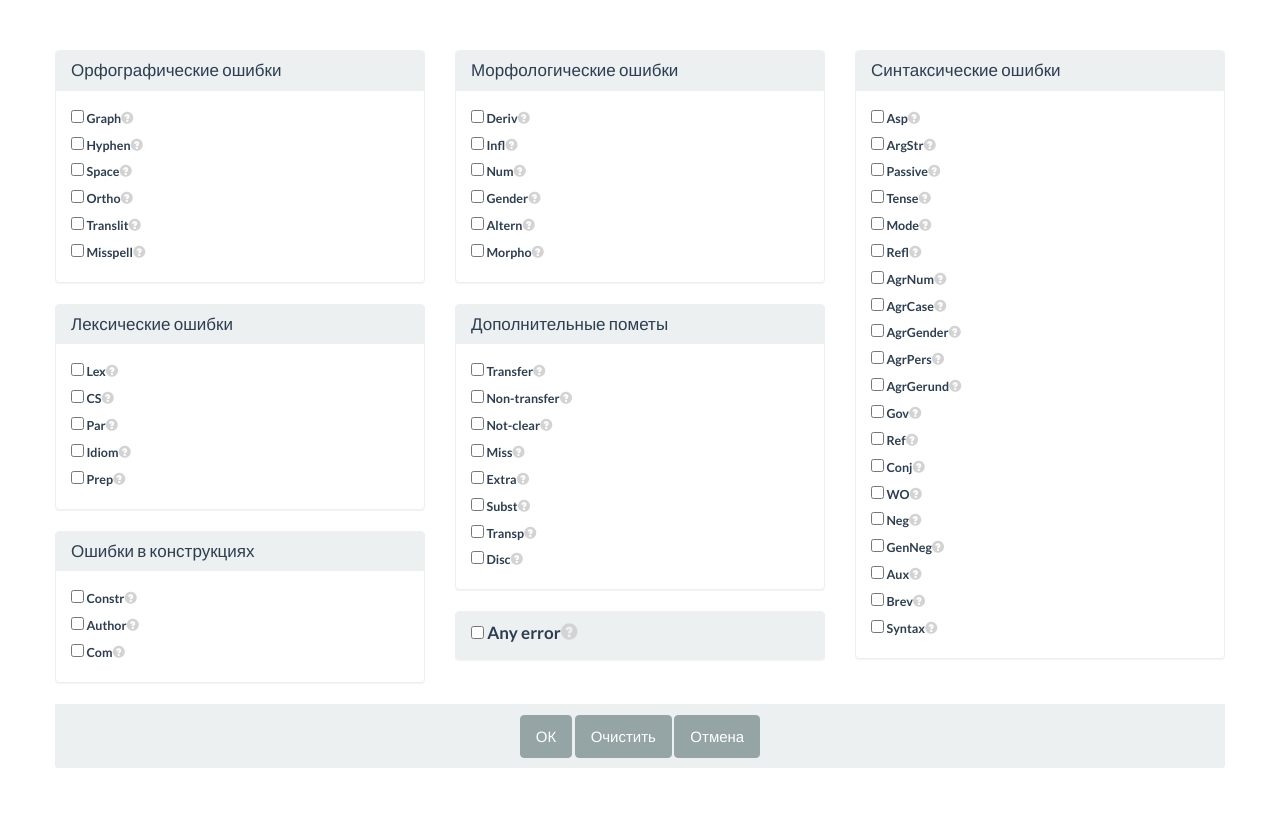
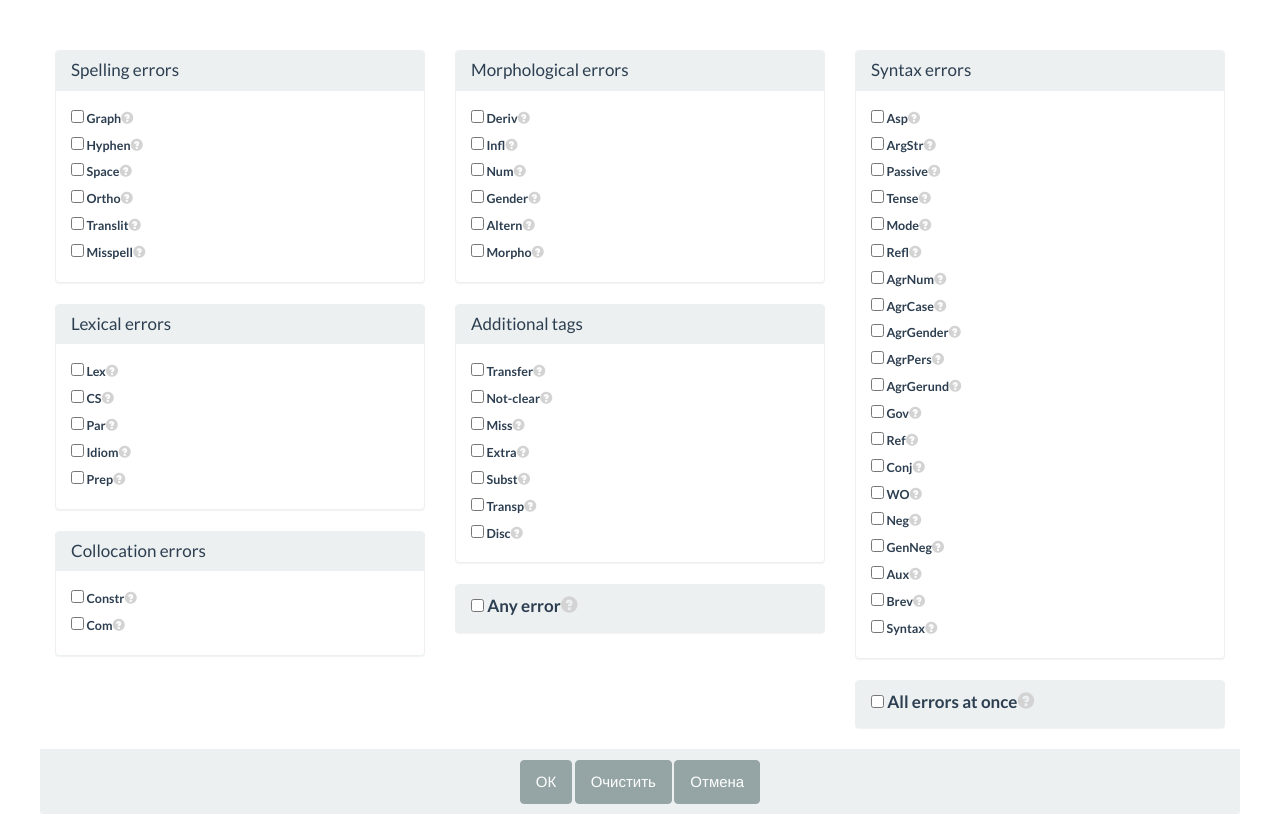
Before and after one commit to nikitaremnev/Learner_Translator_Corpus, a Django app: template templates/search/errsel.html in a window 1280 px wide. Before the commit the page ends 768 px from the top, so only its background shows below. Run offline with Django 3.2, Linux system fonts and the light colour scheme; the template is opened without the code that fills it, so the values that code supplies are empty; some libraries are stand-ins or nearby versions.

Commit message:
parallelism

```diff
--- a/Corpus/db_utils.py
+++ b/Corpus/db_utils.py
@@ -2,10 +2,15 @@
 __author__ = 'esokur'
 
 import sqlite3 as mdb
+import re
 
 from translator_corpus.settings import DATABASES
 
 NAME = DATABASES['default']['NAME']
+
+
+def regexp(y, x, search=re.search):
+    return 1 if search(y, x) else 0
 
 
 class Database(object):
@@ -27,6 +32,7 @@ class Database(object):
         Каждый кортеж - строка базы данных, сформированная по запросу.
         """
         self.cur = self._connection.cursor()  # mdb.cursors.DictCursor
+        self._connection.create_function('regexp', 2, regexp)
         self.cur.execute(q)
         res = self.cur.fetchall()
         self.cur.close()
--- a/templates/search/errsel.html
+++ b/templates/search/errsel.html
@@ -24,12 +24,12 @@
         <div class="col-sm-4">
 <div class="panel panel-default">
           <div class="panel-heading">
-            <h3 title="Invert" class="panel-title gr_inv activeA grammar" onClick="inverse('orpho')">Орфографические ошибки</h3>
+            <h3 title="Invert" class="panel-title gr_inv activeA grammar" onClick="inverse('orpho')">{% trans "Spelling errors" %}</h3>
           </div>
         <div class="panel-body">
           <div class="gr_group">
 		  <div>
-<input type="checkbox" name="orpho" value="Graph" id="orphograph">&nbsp;<label for="orphograph">Graph</label><a href="#" data-toggle="tooltip" title="Смешение алфавитов" style="color:lightgrey"><span class="glyphicon glyphicon-question-sign" aria-hidden="true"></span></a><br/>
+<input type="checkbox" name="orpho" value="Graph" id="orphograph">&nbsp;<label for="orphograph">Graph</label><a href="#" data-toggle="tooltip" title="{% trans "Смешение алфавитов"}" style="color:lightgrey"><span class="glyphicon glyphicon-question-sign" aria-hidden="true"></span></a><br/>
 <input type="checkbox" name="orpho" value="Hyphen" id="orphohyphen">&nbsp;<label for="orphohyphen">Hyphen</label><a href="#" data-toggle="tooltip" title="Ошибки в дефисном написании" style="color:lightgrey"><span class="glyphicon glyphicon-question-sign" aria-hidden="true"></span></a><br/>
 <input type="checkbox" name="orpho" value="Space" id="orphospace">&nbsp;<label for="orphospace">Space</label><a href="#" data-toggle="tooltip" title="Ошибка в слитно-раздельном написании" style="color:lightgrey"><span class="glyphicon glyphicon-question-sign" aria-hidden="true"></span></a><br/>
 <input type="checkbox" name="orpho" value="Ortho" id="orphoortho">&nbsp;<label for="orphoortho">Ortho</label><a href="#" data-toggle="tooltip" title="Прочие орфографические ошибки" style="color:lightgrey"><span class="glyphicon glyphicon-question-sign" aria-hidden="true"></span></a><br/>
@@ -41,7 +41,7 @@
         </div>
 <div class="panel panel-default">
           <div class="panel-heading">
-            <h3 title="Invert" class="panel-title activeA  gr_inv grammar" onClick="inverse('lexis')">Лексические ошибки</h3>
+            <h3 title="Invert" class="panel-title activeA  gr_inv grammar" onClick="inverse('lexis')">{% trans 'Lexical errors' %}</h3>
           </div>
         <div class="panel-body">
           <div class="gr_group">
@@ -57,13 +57,12 @@
         </div>
 <div class="panel panel-default">
           <div class="panel-heading">
-            <h3 title="Invert" class="gr_inv panel-title activeA grammar" onClick="inverse('constr')">Ошибки в конструкциях</h3>
+            <h3 title="Invert" class="gr_inv panel-title activeA grammar" onClick="inverse('constr')">{% trans 'Collocation errors' %}</h3>
           </div>
         <div class="panel-body">
           <div class="gr_group">
                 <div>
 <input type="checkbox" name="constr" value="Constr" id="constrconstr">&nbsp;<label for="constrconstr">Constr</label><a href="#" data-toggle="tooltip" title="Неверный выбор конструкции или ошибка внутри конструкции (ошибка затрагивает выбор или форму более одной единицы или связана с пропуском/добавлением единицы)" style="color:lightgrey"><span class="glyphicon glyphicon-question-sign" aria-hidden="true"></span></a><br/>
-<input type="checkbox" name="constr" value="Author" id="constrauthor">&nbsp;<label for="constrauthor">Author</label><a href="#" data-toggle="tooltip" title="Ошибка в речи автора" style="color:lightgrey"><span class="glyphicon glyphicon-question-sign" aria-hidden="true"></span></a><br/>
                     <input type="checkbox" name="constr" value="Com" id="constrcom">&nbsp;<label for="constrcom">Com</label><a href="#" data-toggle="tooltip" title="Ошибки в сравнительных формах" style="color:lightgrey"><span class="glyphicon glyphicon-question-sign" aria-hidden="true"></span></a><br>
           </div>
 		  </div>
@@ -73,7 +72,7 @@
 <div class="col-sm-4">
         <div class="panel panel-default">
           <div class="panel-heading">
-            <h3 title="Invert" class="gr_inv panel-title activeA grammar" onClick="inverse('morpho')">Морфологические ошибки</h3>
+            <h3 title="Invert" class="gr_inv panel-title activeA grammar" onClick="inverse('morpho')">{% trans 'Morphological errors' %}</h3>
           </div>
         <div class="panel-body">
           <div class="gr_group">
@@ -90,13 +89,12 @@
         </div>
     <div class="panel panel-default">
         <div class="panel-heading">
-          <h3 title="Invert" class="panel-title gr_inv activeA grammar"  onClick="inverse('additional')">Дополнительные пометы</h3>
+          <h3 title="Invert" class="panel-title gr_inv activeA grammar"  onClick="inverse('additional')">{% trans 'Additional tags' %}</h3>
         </div>
         <div class="panel-body">
           <div class="gr_group">
 		  <div>
 <input type="checkbox" name="additional" value="Transfer" id="additionaltransfer">&nbsp;<label for="additionaltransfer">Transfer</label><a href="#" data-toggle="tooltip" title="Интерференция с L1" style="color:lightgrey"><span class="glyphicon glyphicon-question-sign" aria-hidden="true"></span></a><br/>
-<input type="checkbox" name="additional" value="Non-transfer" id="additionalnontransfer">&nbsp;<label for="additionalnontransfer">Non-transfer</label><a href="#" data-toggle="tooltip" title="Намеренное избегание интерференции с L1" style="color:lightgrey"><span class="glyphicon glyphicon-question-sign" aria-hidden="true"></span></a><br/>
 <input type="checkbox" name="additional" value="Not-clear" id="additionalnotclear">&nbsp;<label for="additionalnotclear">Not-clear</label><a href="#" data-toggle="tooltip" title="По контексту невозможно восстановить смысл фразы и исправить ошибку" style="color:lightgrey"><span class="glyphicon glyphicon-question-sign" aria-hidden="true"></span></a><br/>
 <input type="checkbox" name="additional" value="Miss" id="additionaldelw">&nbsp;<label for="additionaldelw">Miss</label><a href="#" data-toggle="tooltip" title="Пропуск буквы, морфемы или слова" style="color:lightgrey"><span class="glyphicon glyphicon-question-sign" aria-hidden="true"></span></a><br/>
 <input type="checkbox" name="additional" value="Extra" id="additionalinsertw">&nbsp;<label for="additionalinsertw">Extra</label><a href="#" data-toggle="tooltip" title="Вставка ненужной элемента (буквы, морфемы или слова)" style="color:lightgrey"><span class="glyphicon glyphicon-question-sign" aria-hidden="true"></span></a><br/>
@@ -110,7 +108,7 @@
     <div class="panel panel-default">
         <div class="panel-heading">
           <h3 class="panel-title gr_inv activeA grammar">
-              <input type="checkbox" value="Graph|Hyphen|Space|Ortho|Translit|Misspell|lex|CS|Par|Idiom|Constr|Author|Deriv|Infl|Num|Gender|Morpho|Transfer|Non-transfer|Not-clear|Del|Insert|Subst|Transp|Asp|ArgStr|Passive|Refl|AgrNum|AgrCase|AgrGender|AgrPers|AgrGerund|Gov|Ref|Conj|WO|Neg|Aux|Brev|Syntax|Mode|Altern|Tense" id="anyerror">&nbsp;<label for="anyerror">{% trans "Any error"%}</label><a href="#" data-toggle="tooltip" title="Слово помечено хотя бы одной любой ошибкой" style="color:lightgrey"><span class="glyphicon glyphicon-question-sign" aria-hidden="true"></span></a>
+              <input type="checkbox" value="Graph|Hyphen|Space|Ortho|Translit|Misspell|lex|CS|Par|Idiom|Constr|Deriv|Infl|Num|Gender|Morpho|Transfer|Not-clear|Del|Insert|Subst|Transp|Asp|ArgStr|Passive|Refl|AgrNum|AgrCase|AgrGender|AgrPers|AgrGerund|Gov|Ref|Conj|WO|Neg|Aux|Brev|Syntax|Mode|Altern|Tense" id="anyerror">&nbsp;<label for="anyerror">{% trans "Any error" %}</label><a href="#" data-toggle="tooltip" title="Слово помечено хотя бы одной любой ошибкой" style="color:lightgrey"><span class="glyphicon glyphicon-question-sign" aria-hidden="true"></span></a>
           </h3>
         </div>
         </div>
@@ -118,7 +116,7 @@
 <div class="col-sm-4">
 <div class="panel panel-default">
           <div class="panel-heading">
-            <h3 title="Invert" class="panel-title gr_inv activeA grammar"  onClick="inverse('syntax')">Синтаксические ошибки</h3>
+            <h3 title="Invert" class="panel-title gr_inv activeA grammar"  onClick="inverse('syntax')">{% trans 'Syntax errors' %}</h3>
           </div>
         <div class="panel-body">
           <div class="gr_group">
@@ -147,6 +145,12 @@
 		  </div>
         </div>
         </div>
+<div class="panel panel-default">
+        <div class="panel-heading">
+          <h3 class="panel-title gr_inv activeA grammar">
+              <input type="checkbox" value="allerrors" id="allerrors">&nbsp;<label for="allerrors">{% trans "All errors at once"%}</label><a href="#" data-toggle="tooltip" title="В слове встречаются все выбранные ошибки" style="color:lightgrey"><span class="glyphicon glyphicon-question-sign" aria-hidden="true"></span></a>
+          </h3>
+        </div>
       </div>
         </div>
     <div class="row">
```
Also changed, not shown: Corpus/search.py (+32 -7 lines), Corpus/views.py (+14 -1 lines), annotator/models.py (+24 -0 lines), templates/search/result.html (+12 -16 lines), translator_corpus/settings.py (+8 -3 lines), static/img/favicon.ico (added), 1 other file.
